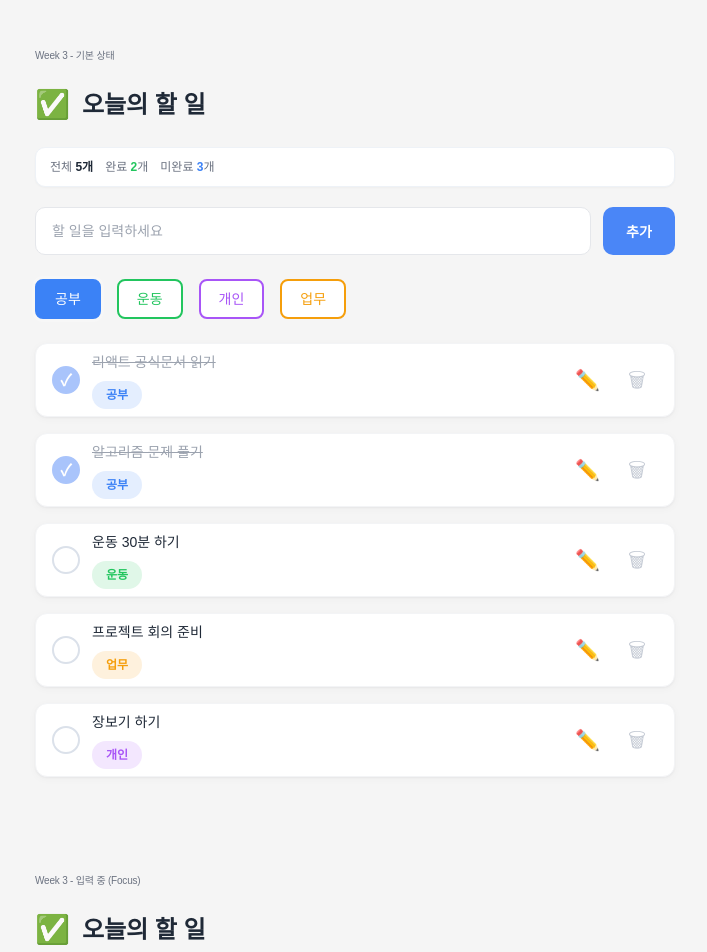
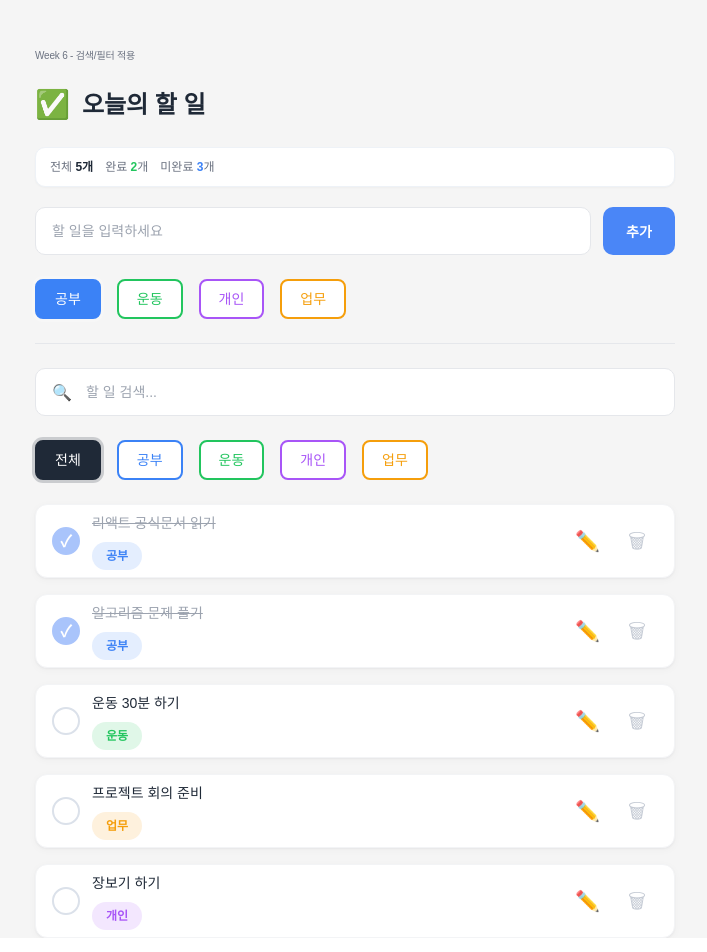
Before and after one commit to IT-Cotato/13th-Frontend-Assignment, a React (Vite) app in the folder week1/: page / in a window 1280 px wide. Shown: the top 952 px of the page, without its empty margins (285-992 px from the left). Built offline with nearby package versions, Linux system fonts and the light colour scheme; a web font is replaced by a local one.

Commit message:
feat: todo 목록 검색과 카테고리 필터 구현

```diff
--- a/week1/src/App.tsx
+++ b/week1/src/App.tsx
@@ -3,6 +3,8 @@ import TodoHeader from "./components/TodoHeader";
 import TodoList from "./components/TodoList";
 import { initialTodoItems } from "./data";
 import type { TodoCategory, TodoItem } from "./types";
+
+type TodoFilterCategory = TodoCategory | "all";
 
 const categories: { id: TodoCategory; label: string }[] = [
   { id: "study", label: "공부" },
@@ -11,10 +13,18 @@ const categories: { id: TodoCategory; label: string }[] = [
   { id: "work", label: "업무" },
 ];
 
+const filterCategories: { id: TodoFilterCategory; label: string }[] = [
+  { id: "all", label: "전체" },
+  ...categories,
+];
+
 export default function App() {
   const [todoItems, setTodoItems] = useState(initialTodoItems);
   const [newTodo, setNewTodo] = useState("");
   const [selectedCategory, setSelectedCategory] = useState<TodoCategory>("study");
+  const [searchTerm, setSearchTerm] = useState("");
+  const [selectedFilterCategory, setSelectedFilterCategory] =
+    useState<TodoFilterCategory>("all");
   const [editingTodoId, setEditingTodoId] = useState<number | null>(null);
   const [editingTodoText, setEditingTodoText] = useState("");
 
@@ -83,22 +93,36 @@ export default function App() {
   }
 
   const todoCompletedCount = todoItems.filter((item) => item.checked).length;
+  const normalizedSearchTerm = searchTerm.trim().toLowerCase();
+  const filteredTodoItems = todoItems.filter((item) => {
+    const matchesSearchTerm = item.text.toLowerCase().includes(normalizedSearchTerm);
+    const matchesCategory =
+      selectedFilterCategory === "all" || item.category === selectedFilterCategory;
+
+    return matchesSearchTerm && matchesCategory;
+  });
 
   return (
     <main className="page">
       <section className="design-frame">
         <div className="todo-stack">
           <TodoPanel
-            eyebrow="Week 3 - 기본 상태"
+            eyebrow="Week 6 - 검색/필터 적용"
             headingId="toggle-title"
-            items={todoItems}
+            allItems={todoItems}
+            items={filteredTodoItems}
+            totalCount={todoItems.length}
             completedCount={todoCompletedCount}
             todoText={newTodo}
             selectedCategory={selectedCategory}
+            searchTerm={searchTerm}
+            selectedFilterCategory={selectedFilterCategory}
             editingId={editingTodoId}
             editingText={editingTodoText}
             onTodoTextChange={setNewTodo}
             onCategorySelect={setSelectedCategory}
+            onSearchTermChange={setSearchTerm}
+            onFilterCategorySelect={setSelectedFilterCategory}
             onAdd={handleAdd}
             onEditingTextChange={setEditingTodoText}
             onEditStart={handleEditStart}
@@ -106,27 +130,6 @@ export default function App() {
             onEditCancel={handleEditCancel}
             onToggle={handleToggle}
             onDelete={handleDelete}
-          />
-
-          <TodoPanel
-            eyebrow="Week 3 - 입력 중 (Focus)"
-            headingId="focus-title"
-            items={todoItems}
-            completedCount={todoCompletedCount}
-            todoText={newTodo}
-            selectedCategory={selectedCategory}
-            editingId={editingTodoId}
-            editingText={editingTodoText}
-            onTodoTextChange={setNewTodo}
-            onCategorySelect={setSelectedCategory}
-            onAdd={handleAdd}
-            onEditingTextChange={setEditingTodoText}
-            onEditStart={handleEditStart}
-            onEditSave={handleEditSave}
-            onEditCancel={handleEditCancel}
-            onToggle={handleToggle}
-            onDelete={handleDelete}
-            isFocusPreview
           />
         </div>
       </section>
@@ -137,14 +140,20 @@ export default function App() {
 interface TodoPanelProps {
   eyebrow: string;
   headingId: string;
+  allItems: TodoItem[];
   items: TodoItem[];
+  totalCount: number;
   completedCount: number;
   todoText: string;
   selectedCategory: TodoCategory;
+  searchTerm: string;
+  selectedFilterCategory: TodoFilterCategory;
   editingId: number | null;
   editingText: string;
   onTodoTextChange: (text: string) => void;
   onCategorySelect: (category: TodoCategory) => void;
+  onSearchTermChange: (text: string) => void;
+  onFilterCategorySelect: (category: TodoFilterCategory) => void;
   onAdd: (event: FormEvent<HTMLFormElement>) => void;
   onEditingTextChange: (text: string) => void;
   onEditStart: (id: number, text: string) => void;
@@ -158,14 +167,20 @@ interface TodoPanelProps {
 function TodoPanel({
   eyebrow,
   headingId,
+  allItems,
   items,
+  totalCount,
   completedCount,
   todoText,
   selectedCategory,
+  searchTerm,
+  selectedFilterCategory,
   editingId,
   editingText,
   onTodoTextChange,
   onCategorySelect,
+  onSearchTermChange,
+  onFilterCategorySelect,
   onAdd,
   onEditingTextChange,
   onEditStart,
@@ -177,7 +192,7 @@ function TodoPanel({
 }: TodoPanelProps) {
   const completedCategories = categories.reduce<Record<TodoCategory, boolean>>(
     (categoryStatus, category) => {
-      const categoryItems = items.filter((item) => item.category === category.id);
+      const categoryItems = allItems.filter((item) => item.category === category.id);
 
       return {
         ...categoryStatus,
@@ -202,7 +217,7 @@ function TodoPanel({
       <TodoHeader icon="✅" title="오늘의 할 일" headingId={headingId} />
       <div className="todo-summary" aria-label="할 일 현황">
         <span>
-          전체 <strong>{items.length}개</strong>
+          전체 <strong>{totalCount}개</strong>
         </span>
         <span>
           완료 <strong className="todo-summary-complete-count">{completedCount}</strong>개
@@ -210,7 +225,7 @@ function TodoPanel({
         <span>
           미완료{" "}
           <strong className="todo-summary-pending-count">
-            {items.length - completedCount}
+            {totalCount - completedCount}
           </strong>개
         </span>
       </div>
@@ -250,8 +265,42 @@ function TodoPanel({
             );
           })}
         </div>
+        <div className="todo-filter-box">
+          <label className="todo-search-label">
+            <span aria-hidden="true">🔍</span>
+            <input
+              className="todo-search-input"
+              type="search"
+              value={searchTerm}
+              onChange={(event) => onSearchTermChange(event.target.value)}
+              placeholder="할 일 검색..."
+              aria-label="할 일 검색"
+            />
+          </label>
+          <div className="filter-selector" aria-label="목록 카테고리 필터">
+            {filterCategories.map((category) => {
+              const isSelected = selectedFilterCategory === category.id;
+
+              return (
+                <button
+                  key={category.id}
+                  type="button"
+                  className={`filter-button is-${category.id} ${
+                    isSelected ? "is-selected" : ""
+                  }`}
+                  aria-pressed={isSelected}
+                  onClick={() => onFilterCategorySelect(category.id)}
+                >
+                  {category.label}
+                </button>
+              );
+            })}
+          </div>
+        </div>
         <TodoList
           items={items}
+          emptyMessage="검색 결과가 없습니다"
+          emptyIcon="🔍"
           editingId={editingId}
           editingText={editingText}
           onEditingTextChange={onEditingTextChange}
--- a/week1/src/components/TodoList.tsx
+++ b/week1/src/components/TodoList.tsx
@@ -3,6 +3,8 @@ import TodoCard from "./TodoCard";
 
 interface TodoListProps {
   items: TodoItem[];
+  emptyMessage?: string;
+  emptyIcon?: string;
   editingId?: number | null;
   editingText?: string;
   onEditingTextChange?: (text: string) => void;
@@ -15,6 +17,8 @@ interface TodoListProps {
 
 export default function TodoList({
   items,
+  emptyMessage = "아직 등록된 할 일이 없어요.",
+  emptyIcon,
   editingId = null,
   editingText = "",
   onEditingTextChange,
@@ -27,7 +31,12 @@ export default function TodoList({
   if (items.length === 0) {
     return (
       <div className="todo-empty-state" role="status" aria-live="polite">
-        아직 등록된 할 일이 없어요.
+        {emptyIcon ? (
+          <span className="todo-empty-icon" aria-hidden="true">
+            {emptyIcon}
+          </span>
+        ) : null}
+        <span>{emptyMessage}</span>
       </div>
     );
   }
--- a/week1/styles.css
+++ b/week1/styles.css
@@ -267,6 +267,133 @@ body {
   outline-offset: 2px;
 }
 
+.todo-filter-box {
+  width: 100%;
+  display: grid;
+  gap: 24px;
+  padding-top: 24px;
+  border-top: 1px solid var(--line-soft);
+}
+
+.todo-search-label {
+  width: 100%;
+  height: 48px;
+  display: flex;
+  align-items: center;
+  gap: 12px;
+  padding: 0 16px;
+  border: 1px solid var(--line-soft);
+  border-radius: 10px;
+  background: var(--white);
+  color: #64748b;
+  transition: border-color 0.2s ease, box-shadow 0.2s ease;
+}
+
+.todo-search-label:focus-within {
+  border-color: var(--blue);
+  box-shadow: 0 0 0 4px rgba(74, 134, 247, 0.18);
+}
+
+.todo-search-input {
+  width: 100%;
+  min-width: 0;
+  border: 0;
+  background: transparent;
+  color: var(--text-main);
+  font: inherit;
+  font-size: 14px;
+  line-height: 21px;
+  outline: none;
+}
+
+.todo-search-input::placeholder {
+  color: #9ca3af;
+}
+
+.filter-selector {
+  display: flex;
+  align-items: center;
+  gap: 16px;
+  flex-wrap: wrap;
+}
+
+.filter-button {
+  min-width: 60px;
+  height: 40px;
+  padding: 0 18px;
+  border: 2px solid currentColor;
+  border-radius: 8px;
+  background: var(--white);
+  color: var(--category-study);
+  font: inherit;
+  font-size: 14px;
+  font-weight: 500;
+  line-height: 21px;
+  text-align: center;
+  cursor: pointer;
+  transition: background-color 0.2s ease, transform 0.15s ease, box-shadow 0.2s ease;
+}
+
+.filter-button:hover {
+  background: color-mix(in srgb, currentColor 12%, white);
+}
+
+.filter-button:active {
+  transform: translateY(1px);
+}
+
+.filter-button:focus-visible {
+  outline: 2px solid currentColor;
+  outline-offset: 2px;
+}
+
+.filter-button.is-all {
+  color: var(--text-main);
+}
+
+.filter-button.is-study {
+  color: var(--category-study);
+}
+
+.filter-button.is-exercise {
+  color: var(--category-exercise);
+}
+
+.filter-button.is-personal {
+  color: var(--category-personal);
+}
+
+.filter-button.is-work {
+  color: var(--category-work);
+}
+
+.filter-button.is-all {
+  --filter-color: var(--text-main);
+}
+
+.filter-button.is-study {
+  --filter-color: var(--category-study);
+}
+
+.filter-button.is-exercise {
+  --filter-color: var(--category-exercise);
+}
+
+.filter-button.is-personal {
+  --filter-color: var(--category-personal);
+}
+
+.filter-button.is-work {
+  --filter-color: var(--category-work);
+}
+
+.filter-button.is-selected {
+  color: var(--white);
+  border-color: var(--filter-color);
+  background: var(--filter-color);
+  box-shadow: 0 0 0 3px color-mix(in srgb, var(--filter-color) 20%, transparent);
+}
+
 .todo-list {
   width: 100%;
   list-style: none;
@@ -277,18 +404,27 @@ body {
 }
 
 .todo-empty-state {
-  min-height: 72px;
+  width: 100%;
+  min-height: 184px;
   display: flex;
+  flex-direction: column;
   align-items: center;
   justify-content: center;
+  gap: 20px;
   padding: 20px;
-  border: 1px dashed #dbe1ea;
+  border: 1px solid #f3f4f6;
   border-radius: 12px;
-  background: #f8fafc;
-  color: #94a3b8;
+  background: var(--white);
+  color: #6b7280;
   font-size: 14px;
   line-height: 21px;
   text-align: center;
+  box-shadow: 0 1px 2px rgba(15, 23, 42, 0.04), 0 2px 8px rgba(15, 23, 42, 0.03);
+}
+
+.todo-empty-icon {
+  font-size: 48px;
+  line-height: 1;
 }
 
 .todo-item {
```
